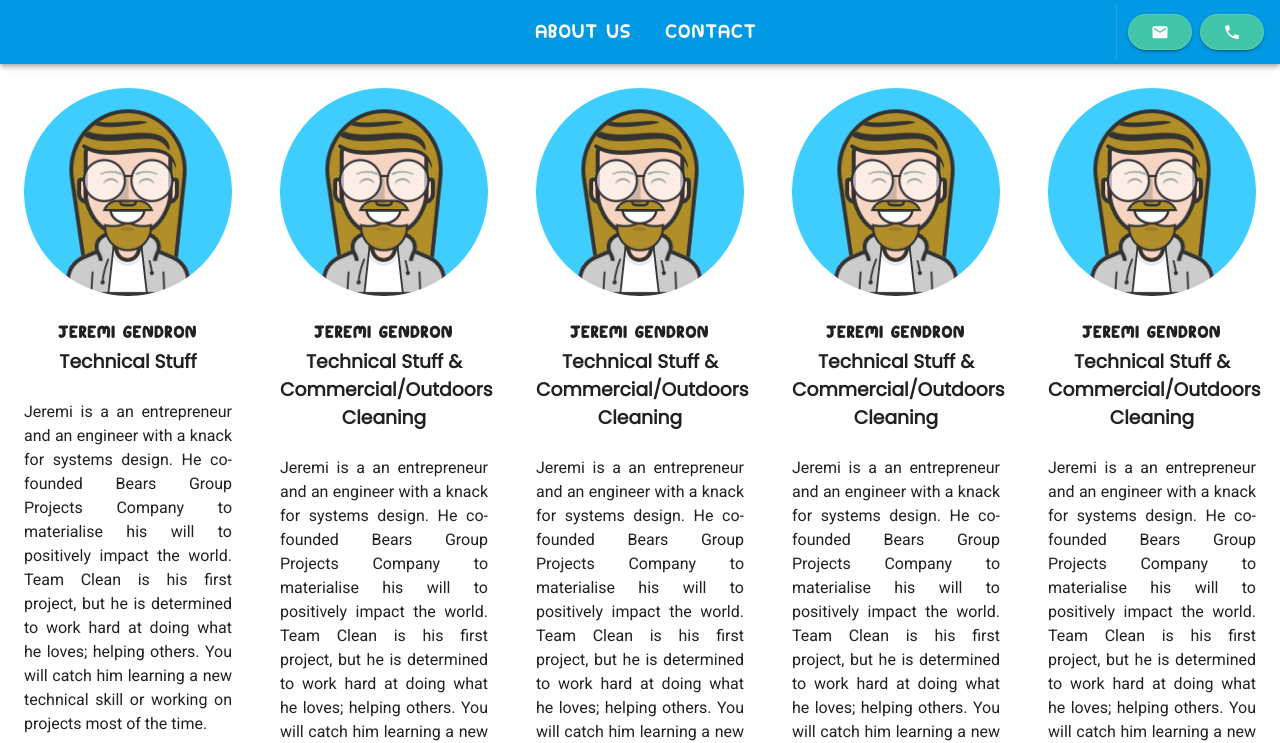
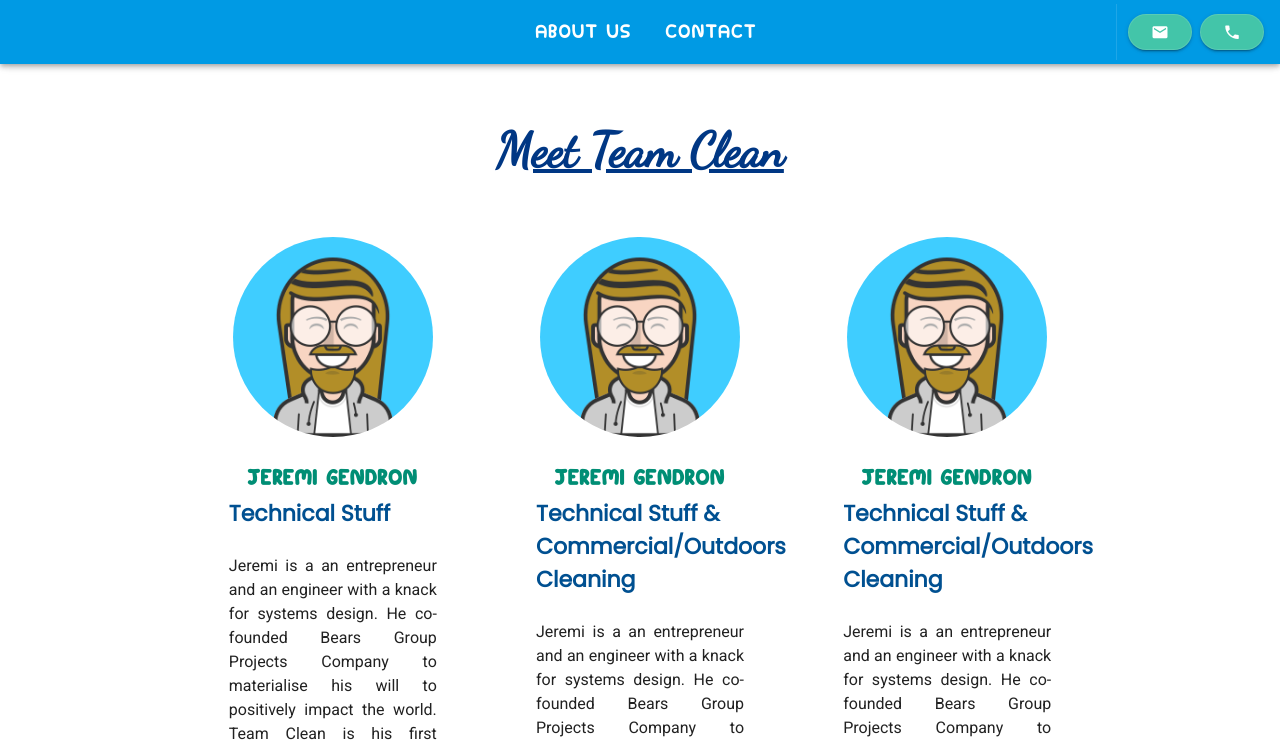
Before and after one commit to tpscrpt/team_clean, a Vue app: page / in a window 1280 px wide. Shown: the top 743 px of the page. Built offline with nearby package versions, Linux system fonts and the light colour scheme.

Commit message:
meet: refine spacing and styling of team member section

```diff
--- a/src/components/Meet/Meet.vue
+++ b/src/components/Meet/Meet.vue
@@ -1,12 +1,22 @@
 <template>
-  <div class="meet_container flex-column align-center justify-center">
+  <div class="meet_container flex-column align-center justify-center"
+    :style="{
+      padding: sn(0, 2, 3, 4, 5, 'vw'),
+    }"
+  >
     <div class="meet_title_container">
-      <h2 class="meet_title"></h2>
+      <h2 class="meet_title"
+        :style="{
+          fontSize: sn(38, 32, 40, 48, 56),
+          textDecoration: 'underline'
+        }"
+
+      >Meet Team Clean</h2>
     </div>
 
     <div class="meet_members_container d-flex flex-wrap align-start justify-center"
       :style="{
-        width: '100%'
+        width: '100%',
       }"
     >
       <Member v-for="(member, index) in members" :key="index" :member="member"/>
@@ -37,4 +47,9 @@
 .meet_container {
   width: 100%;
 }
+.meet_title {
+  text-align: center;
+  font-family: 'Dancing Script', cursive;
+  color: var(--v-secondary-darken4)
+}
 </style>
--- a/src/components/Meet/Member.vue
+++ b/src/components/Meet/Member.vue
@@ -1,8 +1,9 @@
 <template>
   <div class="member_container flex-column align-center justify-start"
     :style="{
-      width: sn(90, 40, 20, 20, 20, 'vw'),
+      width: sn(90, 70, 35, 20, 20, 'vw'),
       padding: s(12, 4),
+      margin: sn(1, 2, 2, 2, 3, 'vw'),
       marginBottom: s(10, 0),
     }"
   >
@@ -12,16 +13,26 @@
     >
       <img class="member_img" :src="member.img"
         :style="{
-          maxWidth: '100%'
+          width: sn(150, 150, 200, 200, 220)
         }"
       />
     </div>
     <br>
     <div class="member_name_container text-center">
-      <h3 class="member_name">{{member.name}}</h3>
+      <h3 class="member_name"
+        :style="{
+          fontSize: sn(22, 22, 24, 24, 24)
+        }"
+      >
+        {{member.name}}
+      </h3>
     </div>
-    <div class="member_title_container text-center">
-      <h3 class="member_title">{{member.title}}</h3>
+    <div class="member_title_container text-left">
+      <h3 class="member_title"
+        :style="{
+          fontSize: sn(18, 18, 20, 22, 22)
+        }"
+      >{{member.title}}</h3>
     </div>
     <br>
     <div class="member_excerpt_container">
@@ -46,13 +57,17 @@
 <style>
 .member_name {
   font-family: 'Babylove';
-  letter-spacing: 2px
+  letter-spacing: 2px;
+  color: var(--v-accent-darken1);
 }
 .member_title {
   font-family: 'Poppins', sans-serif;
+  color: var(--v-primary-darken3)
 }
 .member_excerpt {
-  text-align: justify
+  text-align: justify;
+  font-family: 'Roboto', sans-serif;
+  font-weight: 400;
 }
 .member_img {
   border-radius: 50%
```
